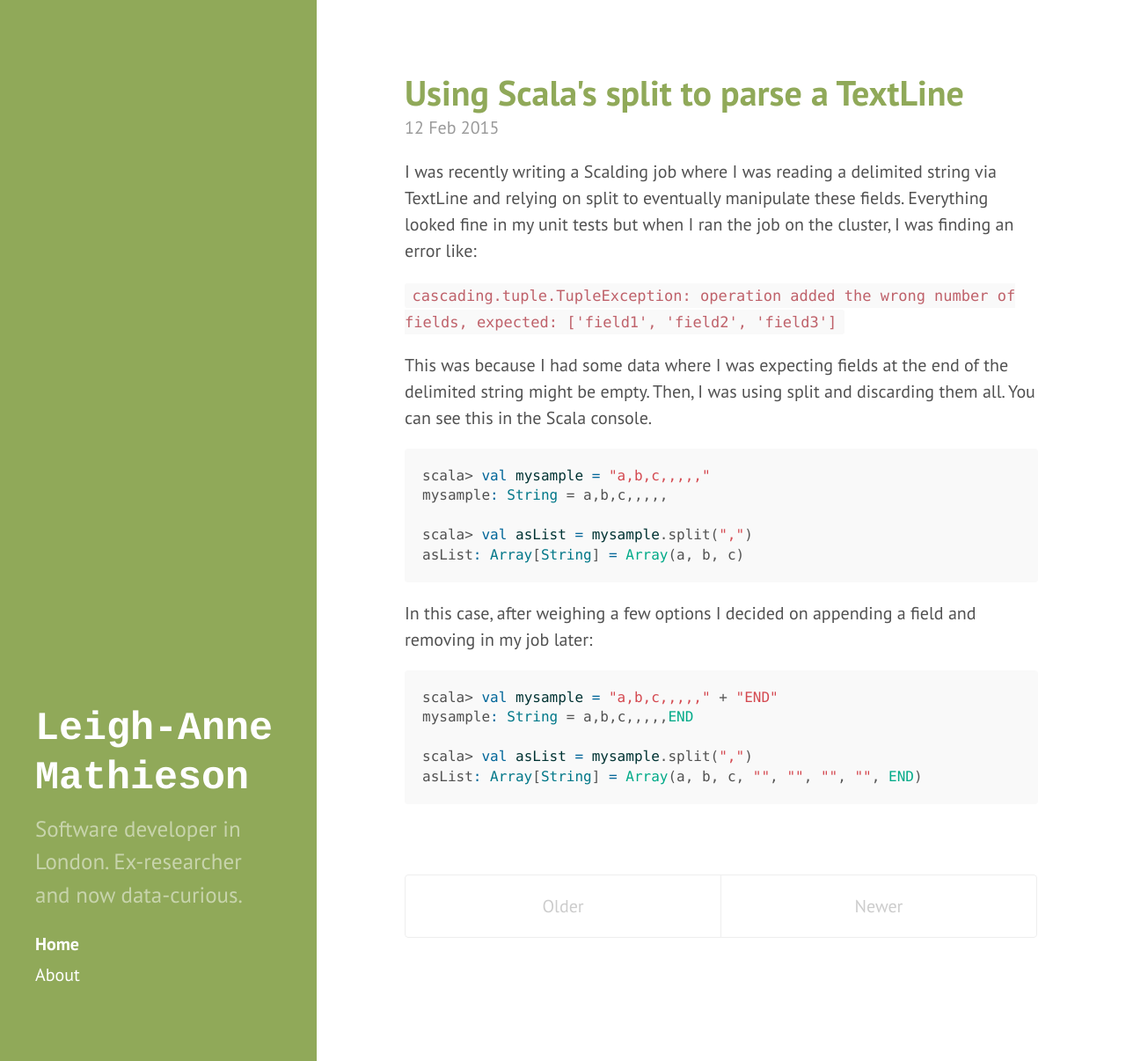
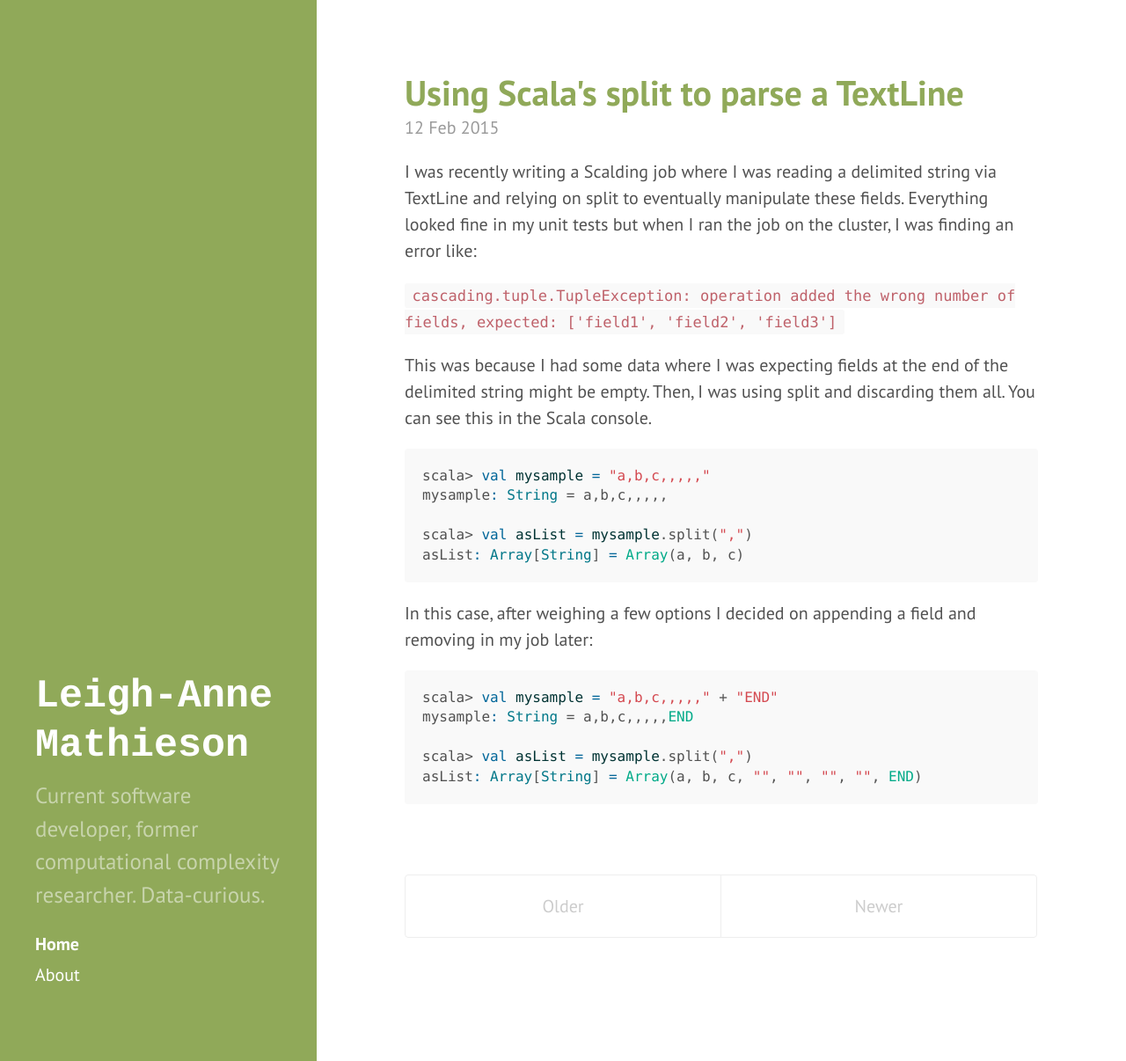
Before and after one commit to lmath/lmath.github.io, a Jekyll site: the page built from index.html, in a window 1280 px wide and 1206 px high. Shown: the whole window at 88% size. Built offline with Jekyll 4.4.1, drawn with Linux system fonts in a browser that asks for light colours; Markdown is read by kramdown in place of the engine named in the settings; the list of posts is cut into pages by our own code.

```diff
--- a/CNAME
+++ /dev/null
@@ -1 +0,0 @@
-hyde.getpoole.com
--- a/_config.yml
+++ b/_config.yml
@@ -9,7 +9,7 @@ relative_permalinks: true
 # Setup
 title:            Leigh-Anne Mathieson
 tagline:          ''
-description:      'Software developer in London. Ex-researcher and now data-curious.'
+description:      'Current software developer, former computational complexity researcher. Data-curious.'
 url:              http://lmath.github.io
 baseurl:          /
 
```
